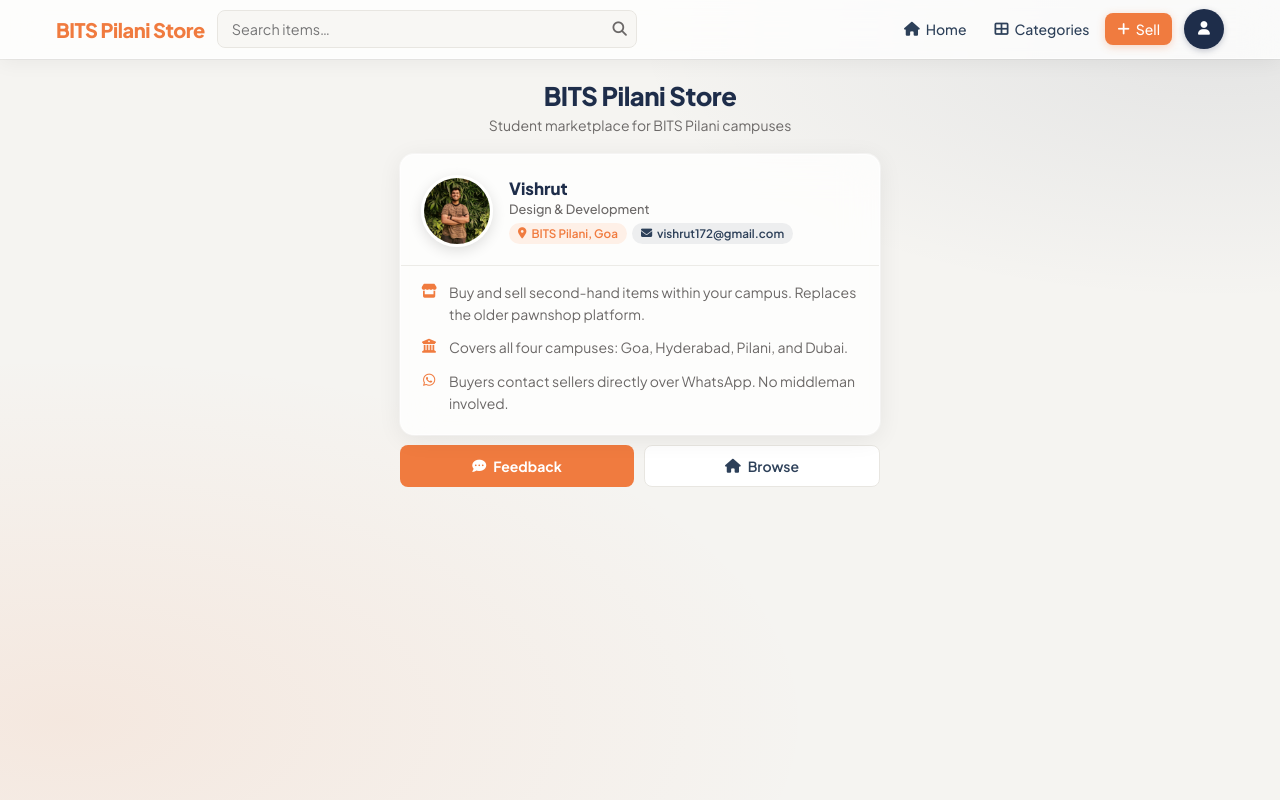
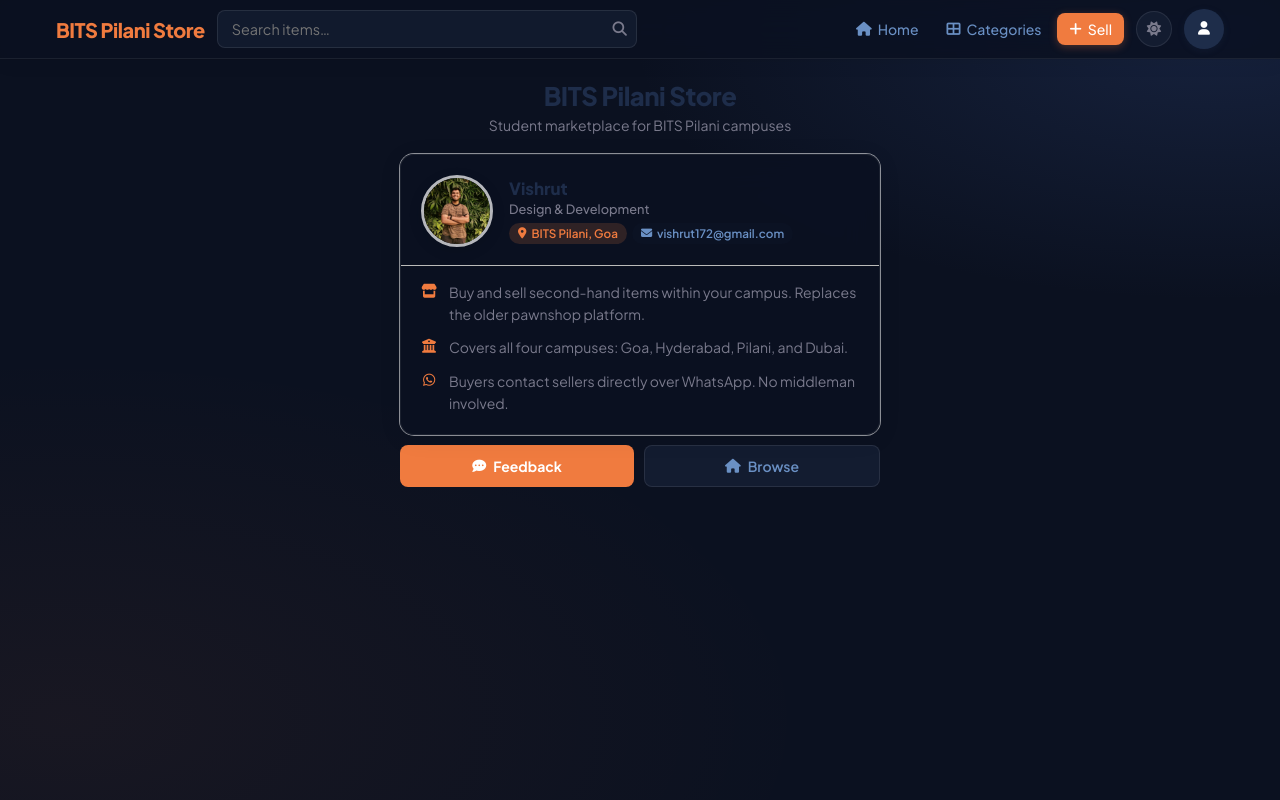
Before and after one commit to MrBottleTree/swd-store, a Django app: page /about in a window 1280 px wide. Run offline with Django 5.2, Linux system fonts and the light colour scheme.

Commit message:
dark mode added

```diff
--- a/core/templates/core/base.html
+++ b/core/templates/core/base.html
@@ -5,6 +5,8 @@
   <meta charset="UTF-8">
   <meta name="viewport" content="width=device-width, initial-scale=1.0">
   <title>{% block title %}BITS Pilani Store{% endblock %}</title>
+  <!-- Theme init: runs before CSS to prevent flash of wrong theme -->
+  <script>(function(){var t=localStorage.getItem('theme')||'dark';document.documentElement.setAttribute('data-theme',t);})();</script>
 
   <!-- SEO & social preview (WhatsApp, Telegram, Discord, iMessage…) -->
   <meta name="description" content="{% block meta_description %}Buy and sell second-hand items within your BITS Pilani campus. Available across Goa, Hyderabad, Pilani, and Dubai campuses.{% endblock %}">
@@ -26,40 +28,76 @@
   <link rel="stylesheet" href="https://cdnjs.cloudflare.com/ajax/libs/font-awesome/6.5.0/css/all.min.css">
 
   <style>
+    /* ── Brand & layout — invariant ─────────────── */
     :root {
-      --orange:       #F07B3F;
-      --orange-dark:  #D96A2E;
-      --orange-light: #FEF0E7;
-      --navy:         #1E2D4A;
-      --navy-light:   #2D4059;
-      --bg:           #F5F4F1;
-      --card:         #FFFFFF;
-      --border:       #E8E6E1;
-      --text:         #1A1A1A;
-      --muted:        #6B6867;
-      --green:        #27AE60;
-      --red:          #E74C3C;
-      --shadow-sm:    0 1px 4px rgba(0,0,0,.06);
-      --shadow:       0 2px 10px rgba(0,0,0,.08);
-      --shadow-lg:    0 8px 24px rgba(0,0,0,.12);
-      --radius:       14px;
-      --radius-sm:    8px;
+      --orange:      #F07B3F;
+      --orange-dark: #D96A2E;
+      --green:       #27AE60;
+      --red:         #E74C3C;
+      --radius:      14px;
+      --radius-sm:   8px;
+      --glass-blur:  blur(18px) saturate(1.6);
+    }
 
-      /* Glass — used on structural chrome only (header, mobile nav) */
-      --glass-bg:     rgba(255, 255, 255, 0.78);
-      --glass-border: rgba(255, 255, 255, 0.60);
-      --glass-blur:   blur(18px) saturate(1.6);
+    /* ── Dark theme (default) ────────────────────── */
+    :root, [data-theme="dark"] {
+      color-scheme: dark;
+      --orange-light:       rgba(240,123,63,.16);
+      --navy:               #1E2D4A;
+      --navy-light:         #6A90C4;
+      --bg:                 #0B1120;
+      --card:               #131C30;
+      --border:             rgba(255,255,255,0.09);
+      --text:               #E8E3DC;
+      --muted:              #7A7A8C;
+      --shadow-sm:          0 1px 4px rgba(0,0,0,.35);
+      --shadow:             0 2px 10px rgba(0,0,0,.45);
+      --shadow-lg:          0 8px 24px rgba(0,0,0,.60);
+      --glass-bg:           rgba(11,17,32,0.86);
+      --glass-border:       rgba(255,255,255,0.07);
+      --blob-orange:        rgba(240,123,63,.06);
+      --blob-navy:          rgba(60,90,160,.22);
+      --input-bg:           rgba(19,28,48,0.90);
+      --search-active-bg:   rgba(240,123,63,.08);
+      --hover-bg:           rgba(255,255,255,0.05);
+      --scrollbar-thumb:    #283048;
+    }
+
+    /* ── Light theme ─────────────────────────────── */
+    [data-theme="light"] {
+      color-scheme: light;
+      --orange-light:       #FEF0E7;
+      --navy:               #1E2D4A;
+      --navy-light:         #2D4059;
+      --bg:                 #F5F4F1;
+      --card:               #FFFFFF;
+      --border:             #E8E6E1;
+      --text:               #1A1A1A;
+      --muted:              #6B6867;
+      --shadow-sm:          0 1px 4px rgba(0,0,0,.06);
+      --shadow:             0 2px 10px rgba(0,0,0,.08);
+      --shadow-lg:          0 8px 24px rgba(0,0,0,.12);
+      --glass-bg:           rgba(255,255,255,0.78);
+      --glass-border:       rgba(255,255,255,0.60);
+      --blob-orange:        rgba(240,123,63,.10);
+      --blob-navy:          rgba(30,45,74,.08);
+      --input-bg:           rgba(245,244,241,0.70);
+      --search-active-bg:   #FFFAF7;
+      --hover-bg:           rgba(245,244,241,0.80);
+      --scrollbar-thumb:    #ccc;
     }
 
     *, *::before, *::after { box-sizing: border-box; margin: 0; padding: 0; }
 
     body {
       font-family: 'Plus Jakarta Sans', system-ui, sans-serif;
-      background: #F5F4F1;
+      background: var(--bg);
       color: var(--text);
       min-height: 100vh;
       -webkit-font-smoothing: antialiased;
     }
+    /* Ensure form elements inherit theme text color */
+    input, textarea, select { color: inherit; }
 
     /* Fixed gradient blobs as a separate compositor layer — no scroll repaint */
     body::before {
@@ -68,9 +106,9 @@
       inset: 0;
       z-index: -1;
       background:
-        radial-gradient(ellipse 90% 70% at 5% 90%, rgba(240,123,63,.10) 0%, transparent 65%),
-        radial-gradient(ellipse 70% 50% at 95% 5%,  rgba(30,45,74,.08)  0%, transparent 65%),
-        #F5F4F1;
+        radial-gradient(ellipse 90% 70% at 5% 90%, var(--blob-orange) 0%, transparent 65%),
+        radial-gradient(ellipse 70% 50% at 95% 5%, var(--blob-navy)   0%, transparent 65%),
+        var(--bg);
       pointer-events: none;
     }
 
@@ -117,7 +155,7 @@
       width: 100%; padding: 9px 38px 9px 14px;
       border: 1.5px solid var(--border); border-radius: var(--radius-sm);
       font-family: inherit; font-size: .9rem;
-      background: rgba(245,244,241,.7); color: var(--text);
+      background: var(--input-bg); color: var(--text);
       transition: border-color .2s, background .2s, box-shadow .2s;
     }
     .desktop-search input:focus {
@@ -132,7 +170,7 @@
     }
     .desktop-search button:hover { color: var(--orange); }
     .desktop-search.has-query input {
-      border-color: var(--orange); background: #FFFAF7;
+      border-color: var(--orange); background: var(--search-active-bg);
       box-shadow: 0 0 0 3px rgba(240,123,63,.08);
     }
     .dsearch-clear {
@@ -154,7 +192,7 @@
       font-size: .875rem; font-weight: 500; color: var(--navy-light);
       transition: background .15s, color .15s, transform .1s;
     }
-    .desktop-nav a:hover { background: rgba(245,244,241,.8); color: var(--orange); }
+    .desktop-nav a:hover { background: var(--hover-bg); color: var(--orange); }
     .desktop-nav a:active { transform: scale(0.96); }
 
     .sell-btn-desktop {
@@ -221,7 +259,7 @@
       transition: background .15s, color .15s, transform .1s;
       position: relative;
     }
-    .mobile-search-icon:hover { background: rgba(245,244,241,.8); }
+    .mobile-search-icon:hover { background: var(--hover-bg); }
     .mobile-search-icon:active { transform: scale(0.9); }
     .mobile-search-icon.search-active { color: var(--orange); }
     .search-indicator {
@@ -431,7 +469,44 @@
     /* ── Scrollbar ──────────────────────────────── */
     ::-webkit-scrollbar { width: 5px; height: 5px; }
     ::-webkit-scrollbar-track { background: var(--bg); }
-    ::-webkit-scrollbar-thumb { background: #ccc; border-radius: 3px; }
+    ::-webkit-scrollbar-thumb { background: var(--scrollbar-thumb); border-radius: 3px; }
+
+    /* ── Theme transition (applied briefly on toggle) ── */
+    .theme-transitioning *,
+    .theme-transitioning *::before,
+    .theme-transitioning *::after {
+      transition:
+        background-color .25s ease,
+        border-color .25s ease,
+        color .25s ease,
+        box-shadow .25s ease !important;
+    }
+
+    /* ── Theme toggle button ─────────────────────── */
+    .theme-toggle {
+      width: 36px; height: 36px; border-radius: 50%;
+      border: 1.5px solid var(--border);
+      background: var(--card);
+      color: var(--muted);
+      cursor: pointer; flex-shrink: 0;
+      display: flex; align-items: center; justify-content: center;
+      font-size: .9rem;
+      transition: color .2s, border-color .2s, background .2s,
+                  transform .2s cubic-bezier(.34,1.5,.64,1);
+    }
+    .theme-toggle:hover {
+      color: var(--orange);
+      border-color: var(--orange);
+      background: var(--orange-light);
+      transform: scale(1.12) rotate(22deg);
+    }
+    .theme-toggle:active { transform: scale(0.88) !important; transition-duration: .07s !important; }
+    @keyframes iconSpin {
+      from { transform: rotate(-180deg) scale(0.5); opacity: 0; }
+      to   { transform: rotate(0deg) scale(1); opacity: 1; }
+    }
+    .theme-toggle i { display: inline-block; }
+    .theme-toggle i.icon-spin { animation: iconSpin .3s cubic-bezier(.34,1.3,.64,1); }
 
     /* ── Responsive ─────────────────────────────── */
     @media (max-width: 768px) {
@@ -512,6 +587,11 @@
       <a href="{% url 'core:categories' %}"><i class="fas fa-th-large"></i> Categories</a>
       <a href="{% url 'core:add_product' %}" class="sell-btn-desktop"><i class="fas fa-plus"></i> Sell</a>
     </nav>
+
+    <!-- Theme toggle -->
+    <button class="theme-toggle" id="theme-toggle" title="Toggle dark/light mode" aria-label="Toggle theme">
+      <i id="theme-icon" class="fas fa-sun"></i>
+    </button>
 
     <!-- Profile -->
     {% if user %}
@@ -763,6 +843,37 @@
 };
 </script>
 
+<script>
+// ── Theme toggle ──────────────────────────────────────────────────────────────
+(function(){
+  var btn  = document.getElementById('theme-toggle');
+  var icon = document.getElementById('theme-icon');
+  if (!btn) return;
+
+  function syncIcon(theme, animate) {
+    var cls = theme === 'dark' ? 'fas fa-sun' : 'fas fa-moon';
+    if (animate) {
+      icon.className = cls + ' icon-spin';
+      icon.addEventListener('animationend', function(){ icon.classList.remove('icon-spin'); }, { once: true });
+    } else {
+      icon.className = cls;
+    }
+  }
+
+  // Sync icon with the theme already applied by the init script
+  syncIcon(document.documentElement.getAttribute('data-theme') || 'dark', false);
+
+  btn.addEventListener('click', function(){
+    var next = document.documentElement.getAttribute('data-theme') === 'dark' ? 'light' : 'dark';
+    document.documentElement.classList.add('theme-transitioning');
+    document.documentElement.setAttribute('data-theme', next);
+    localStorage.setItem('theme', next);
+    syncIcon(next, true);
+    setTimeout(function(){ document.documentElement.classList.remove('theme-transitioning'); }, 300);
+  });
+})();
+</script>
+
 {% block extra_js %}{% endblock %}
 </body>
 </html>
```
